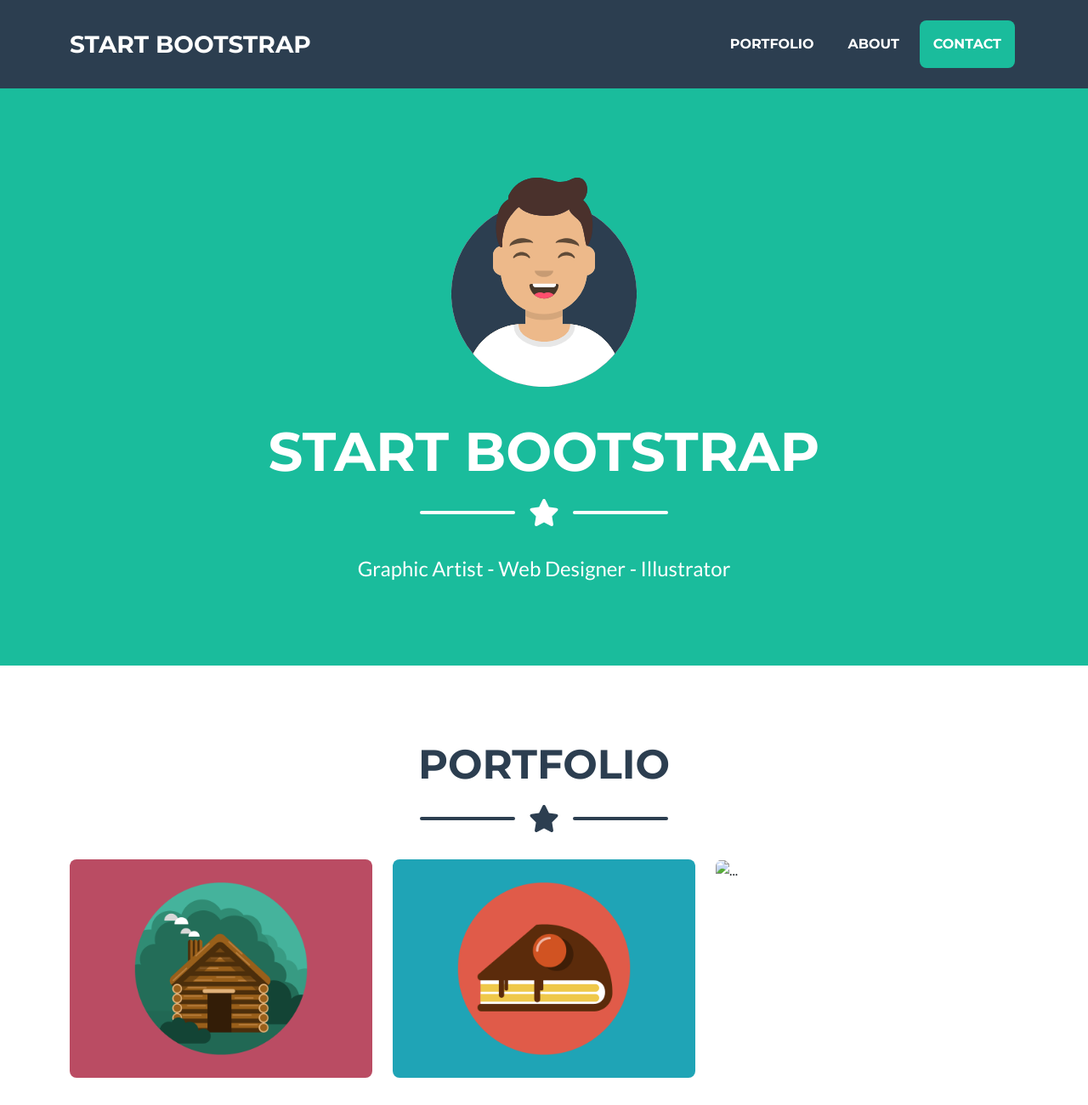
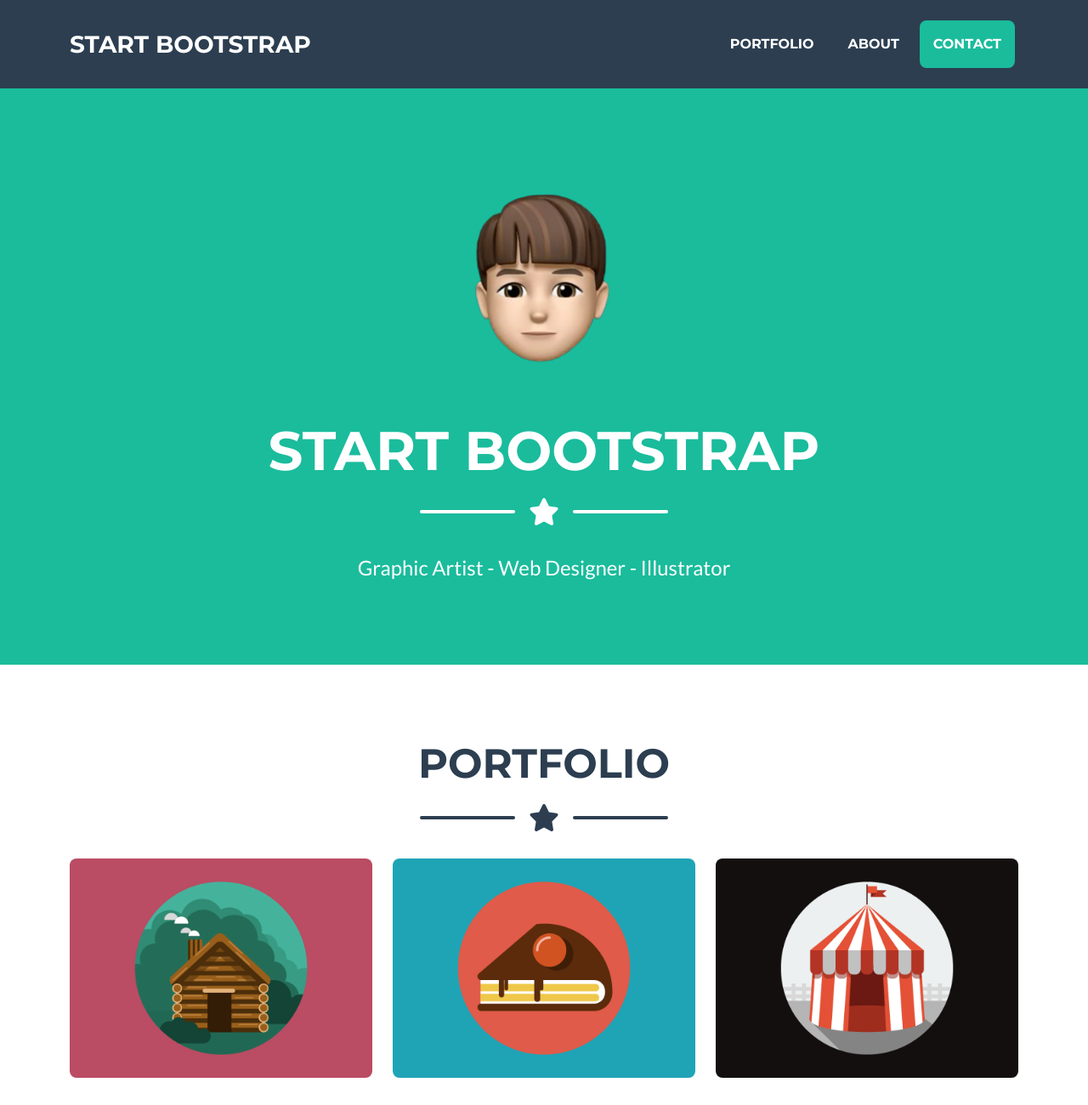
Before and after one commit to c189021/c189021.github.io, a plain HTML site: page index.html in a window 1280 px wide. Shown: the top 1300 px of the page at 85% size. Drawn offline with nearby package versions, Linux system fonts and the light colour scheme; files whose address does not match are found by name.

Commit message:
feat: 아바타 사진 넣기

```diff
--- a/index.html
+++ b/index.html
@@ -40,7 +40,7 @@
         <header class="masthead bg-primary text-white text-center">
             <div class="container d-flex align-items-center flex-column">
                 <!-- Masthead Avatar Image-->
-                <img class="masthead-avatar mb-5" src="assets/images/avataaars.svg" alt="..." />
+                <img class="masthead-avatar mb-5" src="assets/images/avataaars.png" alt="..." />
                 <!-- Masthead Heading-->
                 <h1 class="masthead-heading text-uppercase mb-0">Start Bootstrap</h1>
                 <!-- Icon Divider-->
@@ -90,7 +90,7 @@
                             <div class="portfolio-item-caption d-flex align-items-center justify-content-center h-100 w-100">
                                 <div class="portfolio-item-caption-content text-center text-white"><i class="fas fa-plus fa-3x"></i></div>
                             </div>
-                            <img class="img-fluid" src="assets/images/.png" alt="..." />
+                            <img class="img-fluid" src="assets/images/circus.png" alt="..." />
                         </div>
                     </div>
                     <!-- Portfolio Item 4-->
```
Also changed, not shown: assets/images/avataaars.png (added), assets/images/avataaars.svg (deleted).
